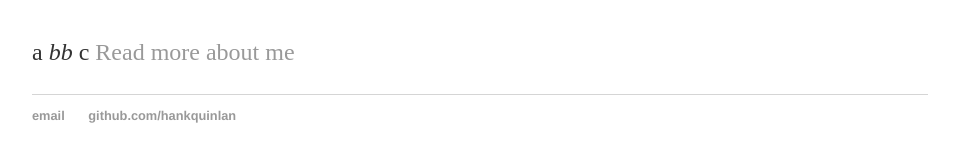
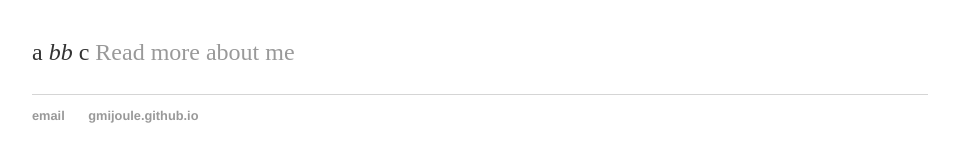
Before and after one commit to gmijoule/gmijoule.github.io, a Jekyll site: the page built from index.html, in a window 1280 px wide. Shown: the part 161-323 px from the top of the page, without its empty margins (160-1119 px from the left). Built offline with Jekyll 4.4.1, drawn with Linux system fonts in a browser that asks for light colours.

Commit message:
Update default.html

```diff
--- a/_layouts/default.html
+++ b/_layouts/default.html
@@ -21,8 +21,8 @@
 			</div><!-- /.container -->
 			<footer>
 	    		<ul>
-	        		<li><a href="mailto:hankquinlanhub@gmail.com">email</a></li>
-	        		<li><a href="https://github.com/hankquinlan">github.com/hankquinlan</a></li>
+	        		<li><a href="mailto:guillaume.mijoule@m4x.org">email</a></li>
+	        		<li><a href="https://gmijoule.github.io/">gmijoule.github.io</a></li>
 				</ul>
 			</footer>
 		</body>
```
